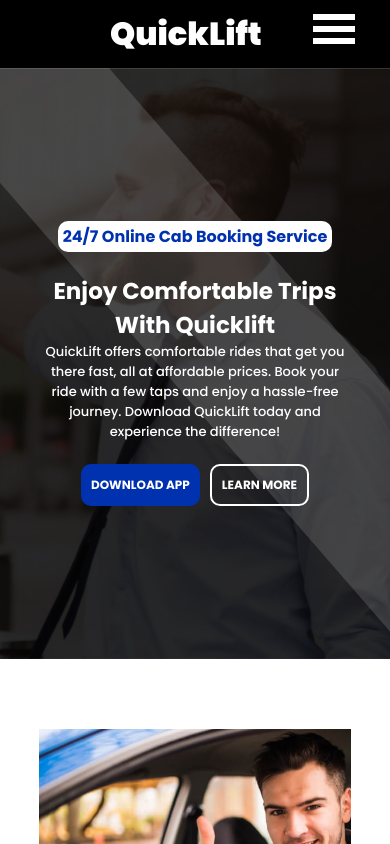
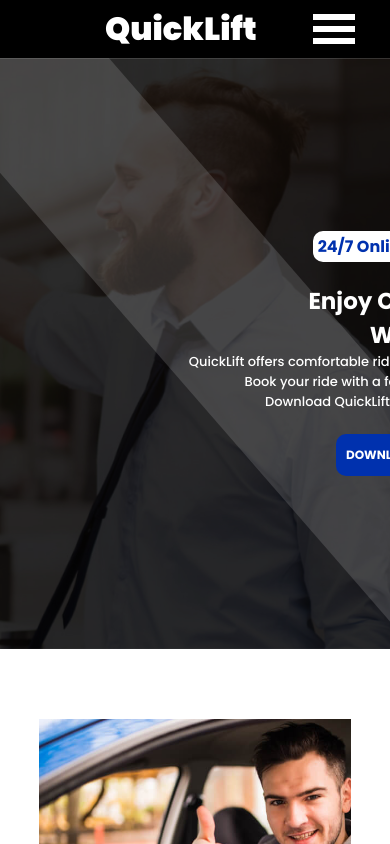
Before and after one commit to stephenmayowa112/Quicklift_, a React (Vite) app: page / in a window 390 px wide. Shown: the top 844 px of the page. Built offline with nearby package versions, Linux system fonts and the light colour scheme.

Commit message:
Resolved responsive issue

```diff
--- a/src/Header/Header.css
+++ b/src/Header/Header.css
@@ -5,7 +5,7 @@
     position: relative;
     justify-content: space-between;
     align-items: center;
-    padding: 10px;
+    padding: 5px;
 
     z-index: 4;
   }
--- a/src/Hero/hero.css
+++ b/src/Hero/hero.css
@@ -140,7 +140,5 @@
     padding: 10px;
     gap: 8px;
   }
-  .hero-detailsPara{
-    width: 300px;
-  }
+
 }
--- a/src/Hero/hero.jsx
+++ b/src/Hero/hero.jsx
@@ -13,7 +13,8 @@
               <br /> With Quicklift
             </h2>
             <p className="hero-detailsPara">
-            QuickLift offers comfortable rides that get you there fast, all at affordable prices. Book your ride with a few taps and enjoy a hassle-free journey. Download QuickLift today and experience the difference!
+            QuickLift offers comfortable rides that get you there fast, all at affordable prices.<br/>
+            Book your ride with a few taps and enjoy a hassle-free journey.<br/> Download QuickLift today and experience the difference!
             </p>
           </div>
           <div className="hero-button">
```
